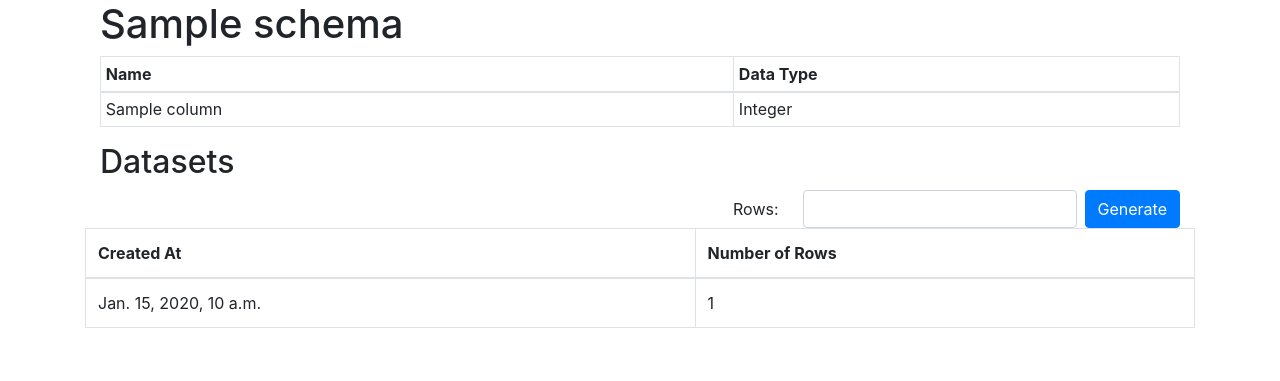
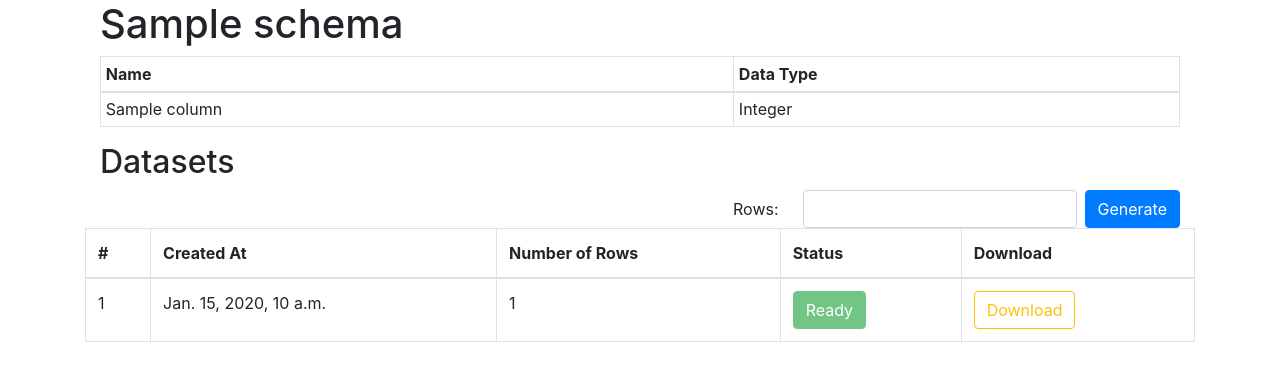
Before and after one commit to vshvanska/csv-fake-data-generator, a Django app: page /schema/1/ in a window 1280 px wide. Shown: the part 56-437 px from the top of the page. Run offline with Django 5.2, Linux system fonts and the light colour scheme; tables that the repository leaves empty hold one stand-in row (values such as "Sample post"); parts of the project's set-up code (start-up, migrations or seed data) failed here and were passed over.

Commit message:
Added download file view

```diff
--- a/data_faker/__init__.py
+++ b/data_faker/__init__.py
@@ -1,3 +1,3 @@
 from .celery import app as celery_app
 
-__all__ = ('celery_app',)
+__all__ = ("celery_app",)
--- a/data_faker/urls.py
+++ b/data_faker/urls.py
@@ -22,5 +22,5 @@ from django.urls import path, include
 urlpatterns = [
     path("admin/", admin.site.urls),
     path("accounts/", include("django.contrib.auth.urls")),
-    path("", include("schemas.urls", namespace="schemas"))
+    path("", include("schemas.urls", namespace="schemas")),
 ] + static(settings.STATIC_URL, document_root=settings.STATIC_ROOT)
--- a/schemas/admin.py
+++ b/schemas/admin.py
@@ -5,7 +5,10 @@ from schemas.models import Schema, Column
 
 @admin.register(Schema)
 class SchemasAdmin(admin.ModelAdmin):
-    list_display = ("title", "user",)
+    list_display = (
+        "title",
+        "user",
+    )
     list_filter = ("user",)
 
 
--- a/schemas/models.py
+++ b/schemas/models.py
@@ -14,21 +14,19 @@ class Schema(models.Model):
     SEPARATOR_CHOICES = [
         (COMMA, "Comma(,)"),
         (SEMICOLON, "Semicolon(;)"),
-        (TAB, "Tab(\t)")
+        (TAB, "Tab(\t)"),
     ]
 
     STRING_CHARACTER_CHOICES = [
         (DOUBLE_QUOTE, 'Double Quotes(")'),
-        (SINGLE_QUOTE, "Single Quotes(')")
+        (SINGLE_QUOTE, "Single Quotes(')"),
     ]
 
     title = models.CharField(max_length=255)
     user = models.ForeignKey(
-        settings.AUTH_USER_MODEL,
-        on_delete=models.CASCADE,
-        related_name="schemas"
+        settings.AUTH_USER_MODEL, on_delete=models.CASCADE, related_name="schemas"
     )
-    column_separator = models.CharField(max_length=1,  choices=SEPARATOR_CHOICES)
+    column_separator = models.CharField(max_length=1, choices=SEPARATOR_CHOICES)
     string_character = models.CharField(max_length=1, choices=STRING_CHARACTER_CHOICES)
     created_at = models.DateTimeField(auto_now_add=True)
 
@@ -45,10 +43,14 @@ class Column(models.Model):
         ("Company", "Company"),
         ("Text", "Text"),
         ("Date", "Date"),
-        ("Address", "Address")
+        ("Address", "Address"),
     ]
 
-    schema = models.ForeignKey(Schema, on_delete=models.CASCADE, related_name="columns",)
+    schema = models.ForeignKey(
+        Schema,
+        on_delete=models.CASCADE,
+        related_name="columns",
+    )
     name = models.CharField(max_length=64)
     data_type = models.CharField(max_length=64, choices=DATA_TYPE_CHOICES)
     min_value = models.IntegerField(null=True, blank=True)
@@ -64,13 +66,11 @@ class Column(models.Model):
 
 class DataSet(models.Model):
     schema = models.ForeignKey(
-        Schema,
-        on_delete=models.CASCADE,
-        related_name="datasets"
+        Schema, on_delete=models.CASCADE, related_name="datasets"
     )
     created_at = models.DateTimeField(auto_now=True)
     number_of_rows = models.IntegerField(validators=[MinValueValidator(1)])
-    file = models.CharField(max_length=255, blank=True)
+    file = models.FileField(null=True, blank=True)
     is_ready = models.BooleanField(default=False)
 
     def __str__(self) -> str:
--- a/schemas/urls.py
+++ b/schemas/urls.py
@@ -1,12 +1,12 @@
 from django.urls import path
-from .views import create_schema, SchemaList, SchemaDelete, SchemaDetail
+from .views import create_schema, SchemaList, SchemaDelete, SchemaDetail, download_file
 
 urlpatterns = [
-    path('schema/create/',  create_schema, name='create_schema'),
+    path("schema/create/", create_schema, name="create_schema"),
     path("", SchemaList.as_view(), name="schema-list"),
     path("schema/<int:pk>/", SchemaDetail.as_view(), name="schema-detail"),
-    path("schema/delete/<int:pk>/", SchemaDelete.as_view(), name="schema-delete")
-
+    path("schema/delete/<int:pk>/", SchemaDelete.as_view(), name="schema-delete"),
+    path("dataset/<int:pk>/download/", download_file, name="download-file"),
 ]
 
 app_name = "schemas"
--- a/schemas/views.py
+++ b/schemas/views.py
@@ -1,19 +1,21 @@
+import os
+
+from django.conf import settings
 from django.contrib.auth import get_user_model
 from django.contrib.auth.mixins import LoginRequiredMixin
-from django.http import HttpResponseRedirect
-from django.shortcuts import render, redirect
+from django.http import HttpResponseRedirect, HttpResponse
+from django.shortcuts import render, redirect, get_object_or_404
 from django.urls import reverse_lazy, reverse
-from django.views import generic, View
-
+from django.views import generic
 from .forms import SchemaForm, ColumnFormset
-from .models import Schema, Column
+from .models import Schema, Column, DataSet
 from .task import create_fake_data
 
 
 def create_schema(request):
     schema_form = SchemaForm(request.GET or None)
     formset = ColumnFormset(queryset=Column.objects.none())
-    if request.method == 'POST':
+    if request.method == "POST":
         schema_form = SchemaForm(request.POST)
         formset = ColumnFormset(request.POST)
         if schema_form.is_valid() and formset.is_valid():
@@ -25,9 +27,10 @@ def create_schema(request):
                 column = form.save(commit=False)
                 column.schema = schema
                 column.save()
-            return redirect('schemas:schema-list')
-    return render(request, "schemas/schema_create.html", {'form': schema_form,
-                                                          'formset': formset})
+            return redirect("schemas:schema-list")
+    return render(
+        request, "schemas/schema_create.html", {"form": schema_form, "formset": formset}
+    )
 
 
 class SchemaList(LoginRequiredMixin, generic.ListView):
@@ -41,23 +44,38 @@ class SchemaDetail(generic.DetailView):
 
     def get_queryset(self):
         queryset = super().get_queryset()
-        return queryset.prefetch_related('datasets', 'columns')
+        return queryset.prefetch_related("datasets", "columns")
 
     def post(self, request, *args, **kwargs):
-        schema_id = kwargs['pk']
+        schema_id = kwargs["pk"]
         schema = self.get_object()
 
-        number_of_rows = request.POST.get('number_of_rows')
+        number_of_rows = request.POST.get("number_of_rows")
 
         if number_of_rows:
-
-            dataset = schema.datasets.create(schema=schema_id, number_of_rows=number_of_rows)
+            dataset = schema.datasets.create(
+                schema=schema_id, number_of_rows=number_of_rows
+            )
             dataset.save()
             create_fake_data.delay(dataset.id, schema_id)
 
-        return HttpResponseRedirect(reverse('schemas:schema-detail', kwargs={'pk': schema_id}))
+        return HttpResponseRedirect(
+            reverse("schemas:schema-detail", kwargs={"pk": schema_id})
+        )
 
 
 class SchemaDelete(LoginRequiredMixin, generic.DeleteView):
     model = Schema
     success_url = reverse_lazy("schemas:schema-list")
+
+
+def download_file(request, pk):
+    dataset = get_object_or_404(DataSet, pk=pk)
+    file_path = dataset.file.url[1:]  # Удалите ведущий слеш, который добавляется Django
+    file_absolute_path = os.path.join(settings.MEDIA_ROOT, file_path)
+    with open(file_absolute_path, "rb") as file:
+        response = HttpResponse(file.read(), content_type="application/octet-stream")
+        response[
+            "Content-Disposition"
+        ] = f'attachment; filename="{os.path.basename(file_absolute_path)}"'
+        return response
--- a/templates/schemas/schema_detail.html
+++ b/templates/schemas/schema_detail.html
@@ -39,15 +39,25 @@
     <table class="table table-bordered">
     <thead>
         <tr>
-            <th>Created At</th>
-            <th>Number of Rows</th>
+          <th>#</th>
+          <th>Created At</th>
+          <th>Number of Rows</th>
+          <th>Status</th>
+          <th>Download</th>
         </tr>
     </thead>
     <tbody>
         {% for dataset in schema.datasets.all %}
         <tr>
+            <td>{{ dataset.id }}</td>
             <td>{{ dataset.created_at }}</td>
             <td>{{ dataset.number_of_rows }}</td>
+            <td>{% if dataset.is_ready %}
+                <button class="btn btn-success" type="button" disabled>Ready</button>
+            {% else %}
+                <button class="btn btn-secondary" type="button" disabled>Processing</button>
+            {% endif %}</td>
+             <td><a href="{% url 'schemas:download-file' pk=dataset.id %}" class="btn btn-outline-warning">Download</a></td>
         </tr>
         {% endfor %}
     </tbody>
```
Also changed, not shown: data_faker/celery.py (+4 -4 lines), data_faker/settings.py (+10 -16 lines), schemas/data_writer.py (+7 -5 lines), schemas/forms.py (+4 -3 lines), schemas/schema_handler.py (+7 -5 lines), schemas/task.py (+9 -7 lines).
